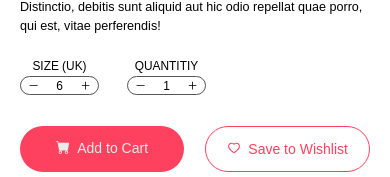
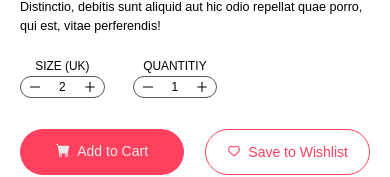
Before and after one commit to Prajjwal2404/Shoe-Store, a React (Create React App) app: page /details/1 in a window 390 px wide. Shown: the part 519-696 px from the top of the page. Built offline with nearby package versions, Linux system fonts and the light colour scheme; no server answers; the database is empty.

Commit message:
added sizes based on gender

```diff
--- a/src/CartPage/Cart/Cart.css
+++ b/src/CartPage/Cart/Cart.css
@@ -186,6 +186,10 @@
         height: 5.125rem;
     }
 
+    .cart-card-details h3 {
+        white-space: unset;
+    }
+
     .cart-card-priceM {
         display: flex;
         align-items: center;
--- a/src/CartPage/Cart/Cart.js
+++ b/src/CartPage/Cart/Cart.js
@@ -50,7 +50,7 @@ export default function CartEl() {
     }, [updated])
 
 
-    const cartProducts = cartItems.map(({ id, Sno, img, company, title, prevPrice, newPrice }, idx) => (
+    const cartProducts = cartItems.map(({ id, Sno, img, company, title, prevPrice, newPrice, gender }, idx) => (
         <CartItem
             key={Sno}
             id={id}
@@ -60,6 +60,7 @@ export default function CartEl() {
             prevPrice={prevPrice}
             newPrice={newPrice}
             removeItem={removeItem}
+            gender={gender}
             size={cartDataSet[idx].size}
             quantity={cartDataSet[idx].quantity}
             updateSize={updateSize}
--- a/src/Components/Card.js
+++ b/src/Components/Card.js
@@ -17,8 +17,13 @@ export default function Card(props) {
         event.preventDefault();
         const currentuser = await CurrentUser();
         if (currentuser) {
+            var size
+            if (props.gender === 'Male') size = 6
+            else if (props.gender === 'Female') size = 3
+            else size = 2
+
             const userDocRef = doc(db, 'Users', currentuser.uid)
-            await updateDoc(userDocRef, { cart: arrayUnion({ id: props.id, quantity: 1, size: 6 }) })
+            await updateDoc(userDocRef, { cart: arrayUnion({ id: props.id, quantity: 1, size: size }) })
             await outletContext.getCartItems()
             setInCart(true)
         }
--- a/src/Components/CartItem.js
+++ b/src/Components/CartItem.js
@@ -7,6 +7,22 @@ import HandleMedia from '../Functions/HandleMedia'
 export default function CartItem(props) {
 
     const isMobile = HandleMedia('screen and (max-width: 800px) and (orientation: portrait)')
+
+    var max, min
+    if (props.gender === 'Male') {
+        max = 13
+        min = 6
+    }
+
+    else if (props.gender === 'Female') {
+        max = 9
+        min = 3
+    }
+
+    else {
+        max = 13
+        min = 2
+    }
 
     return (
         <Link to={`/details/${props.id}`}>
@@ -33,7 +49,7 @@ export default function CartItem(props) {
                             <p>QUANTITIY: {props.quantity}</p>
                         </div> :
                         <div className='cart-selection-div'>
-                            <Select title='SIZE (UK)' min={6} max={12} id={props.id} selection={props.size}
+                            <Select title='SIZE (UK)' min={min} max={max} id={props.id} selection={props.size}
                                 handleClick={props.updateSize} />
                             <Select title='QUANTITIY' min={1} max={10} id={props.id} selection={props.quantity}
                                 handleClick={props.updateQuantity} />
--- a/src/Details/Details.css
+++ b/src/Details/Details.css
@@ -231,4 +231,8 @@
         max-width: 25rem;
         height: 14.29rem;
     }
+
+    .select-div {
+        font-size: 1rem;
+    }
 }
--- a/src/Details/Details.js
+++ b/src/Details/Details.js
@@ -21,7 +21,7 @@ export default function Details() {
     const navigate = useNavigate();
     const location = useLocation();
     const outletContext = useOutletContext();
-    const [size, setSize] = useState(6);
+    const [size, setSize] = useState();
     const [quantity, setQuantity] = useState(1);
     const [added, setAdded] = useState({ wishlist: false, cart: false })
     const [totalReview, setTotalReview] = useState({ star: 0, total: 0 })
@@ -31,6 +31,10 @@ export default function Details() {
     useEffect(() => {
         async function check() {
             const productLoaded = await product.product
+            if (productLoaded.gender === 'Male') setSize(6)
+            else if (productLoaded.gender === 'Female') setSize(3)
+            else setSize(2)
+
             const currentuser = await CurrentUser()
             if (currentuser) {
                 const userobj = await user(currentuser.uid)
@@ -76,6 +80,23 @@ export default function Details() {
         }
 
 
+        var max, min
+        if (productLoaded.gender === 'Male') {
+            max = 13
+            min = 6
+        }
+
+        else if (productLoaded.gender === 'Female') {
+            max = 9
+            min = 3
+        }
+
+        else {
+            max = 13
+            min = 2
+        }
+
+
         function handleClickSize(event, min, max) {
             const id = event.target.id;
             setSize(prevSize => (id === 'minus' && prevSize > min) ? prevSize - 1 :
@@ -108,7 +129,7 @@ export default function Details() {
                     </div>
                     <p className='description'>Lorem ipsum dolor sit amet consectetur, adipisicing elit. Nobis consectetur laudantium quaerat non harum placeat omnis. Distinctio, debitis sunt aliquid aut hic odio repellat quae porro, qui est, vitae perferendis!</p>
                     <div className='selection'>
-                        <Select title='SIZE (UK)' min={6} max={12} selection={size}
+                        <Select title='SIZE (UK)' min={min} max={max} selection={size}
                             handleClick={handleClickSize} />
                         <Select title='QUANTITIY' min={1} max={10} selection={quantity}
                             handleClick={handleClickQuantity} />
--- a/src/HomePage/Home.js
+++ b/src/HomePage/Home.js
@@ -44,7 +44,7 @@ export default function Home() {
         }
 
         const fourtyOffArr = dataSetLoaded.filter(({ newPrice }) => newPrice === 150)
-        const fourtyOffElems = fourtyOffArr.map(({ id, Sno, img, star, title, reviews, prevPrice, newPrice }) =>
+        const fourtyOffElems = fourtyOffArr.map(({ id, Sno, img, star, title, reviews, prevPrice, newPrice, gender }) =>
         (<Card
             key={Sno}
             id={id}
@@ -53,10 +53,11 @@ export default function Home() {
             title={title}
             reviews={reviews}
             prevPrice={prevPrice}
-            newPrice={newPrice} />))
+            newPrice={newPrice}
+            gender={gender} />))
 
         const sixtyOffArr = dataSetLoaded.filter(({ newPrice }) => newPrice === 100)
-        const sixtyOffElems = sixtyOffArr.map(({ id, Sno, img, star, title, reviews, prevPrice, newPrice }) =>
+        const sixtyOffElems = sixtyOffArr.map(({ id, Sno, img, star, title, reviews, prevPrice, newPrice, gender }) =>
         (<Card
             key={Sno}
             id={id}
@@ -65,10 +66,11 @@ export default function Home() {
             title={title}
             reviews={reviews}
             prevPrice={prevPrice}
-            newPrice={newPrice} />))
+            newPrice={newPrice}
+            gender={gender} />))
 
         const hushArr = dataSetLoaded.filter(({ company }) => company === 'Hush Puppies')
-        const hushElems = hushArr.map(({ id, Sno, img, star, title, reviews, prevPrice, newPrice }) =>
+        const hushElems = hushArr.map(({ id, Sno, img, star, title, reviews, prevPrice, newPrice, gender }) =>
         (<Card
             key={Sno}
             id={id}
@@ -77,10 +79,11 @@ export default function Home() {
             title={title}
             reviews={reviews}
             prevPrice={prevPrice}
-            newPrice={newPrice} />))
+            newPrice={newPrice}
+            gender={gender} />))
 
         const pumaArr = dataSetLoaded.filter(({ company }) => company === 'Puma')
-        const pumaElems = pumaArr.map(({ id, Sno, img, star, title, reviews, prevPrice, newPrice }) =>
+        const pumaElems = pumaArr.map(({ id, Sno, img, star, title, reviews, prevPrice, newPrice, gender }) =>
         (<Card
             key={Sno}
             id={id}
@@ -89,7 +92,8 @@ export default function Home() {
             title={title}
             reviews={reviews}
             prevPrice={prevPrice}
-            newPrice={newPrice} />))
+            newPrice={newPrice}
+            gender={gender} />))
 
 
         return (
--- a/src/Products/Products.js
+++ b/src/Products/Products.js
@@ -4,7 +4,7 @@ import { useOutletContext } from 'react-router-dom';
 import './Products.css'
 
 export default function Products({ products, isWishlist, removeWishlist }) {
-    let productlist = products.map(({ id, Sno, img, star, title, reviews, prevPrice, newPrice }) =>
+    let productlist = products.map(({ id, Sno, img, star, title, reviews, prevPrice, newPrice, gender }) =>
     (<Card
         key={Sno}
         id={id}
@@ -14,6 +14,7 @@ export default function Products({ products, isWishlist, removeWishlist }) {
         reviews={reviews}
         prevPrice={prevPrice}
         newPrice={newPrice}
+        gender={gender}
         isWishlist={isWishlist}
         removeWishlist={removeWishlist} />));
 
```
